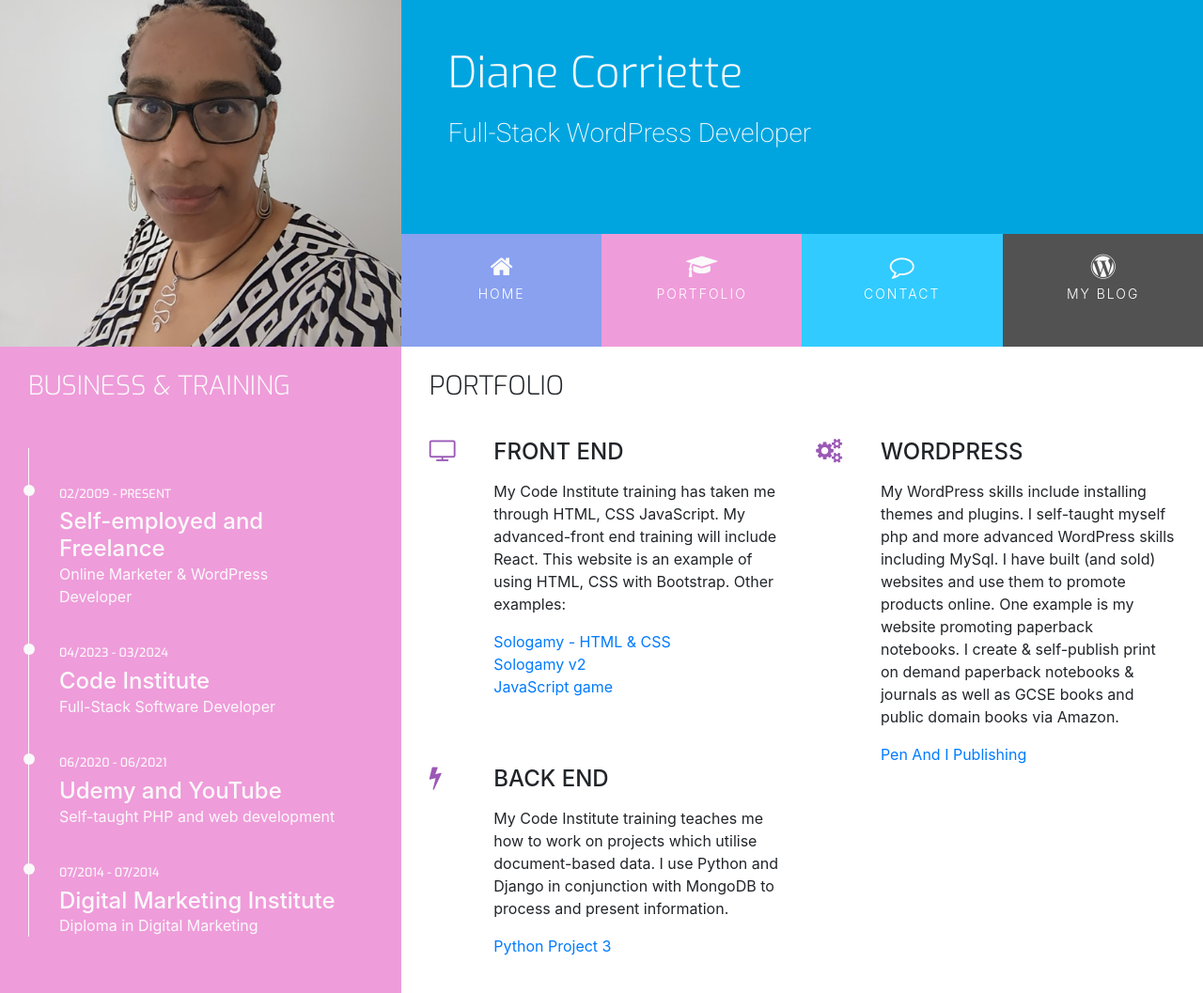
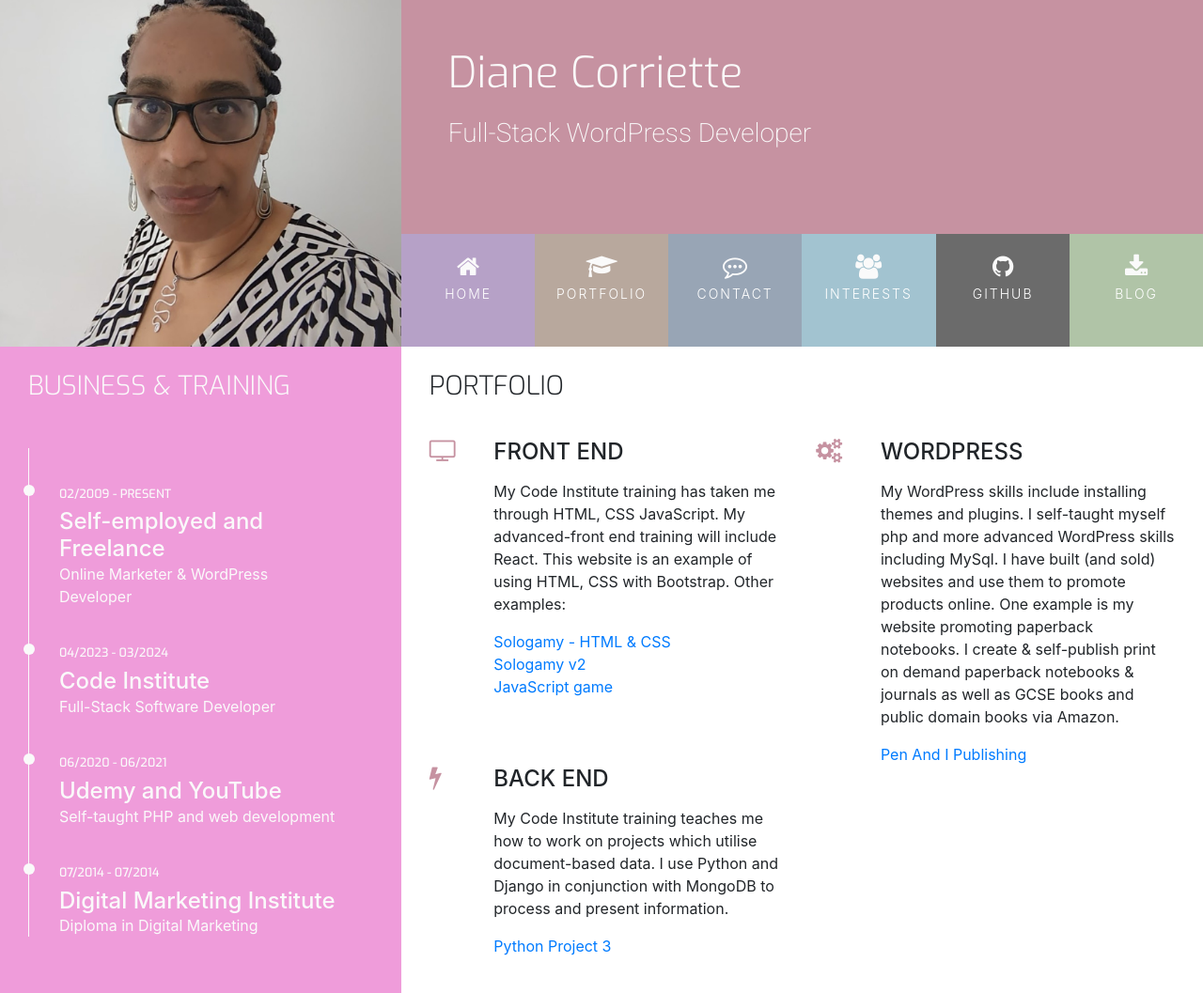
Before and after one commit to todiane/ucd-resume, a plain HTML site: page resume.html in a window 1280 px wide. Shown: the top 1057 px of the page at 94% size. Drawn offline with nearby package versions, Linux system fonts and the light colour scheme.

Commit message:
Update nav bar on all pages with new colors and additional pages

```diff
--- a/assets/css/style.css
+++ b/assets/css/style.css
@@ -3,7 +3,7 @@
 /*--------------------------------------------Colors*/
 
 .bg-color-name-title {
-    background-color: #00a5e0;
+    background-color: #c692a1;
 }
 
 .bg-color-three-reasons {
@@ -23,19 +23,27 @@
 }
 
 .ui-menu-color-home {
-    background-color: #89a1ef;
+    background-color: #b6a1c7;
 }
 
 .ui-menu-color-resume {
-    background-color: #ef9cda;
+    background-color: #b8a89d;
 }
 
 .ui-menu-color-contact {
-    background-color: #32cbff;
+    background-color: #98a5b5;
+}
+
+.ui-menu-color-github {
+    background-color: #6b6b6b;
+}
+
+.ui-menu-color-interests {
+    background-color: #a2c3d0;
 }
 
 .ui-menu-color-download {
-    background-color: #525252;
+    background-color: #b0c4a7;
 }
 
 /* ----------------------------------------Special paddings/margins/text */
@@ -194,7 +202,7 @@ footer {
 }
 
 .cv-pdf i:hover {
-    color: #9b59b6;
+    color: ##c692a1;
 }
 
 .social-links {
@@ -218,7 +226,7 @@ footer {
 }
 
 .social-links li a i:hover {
-    background: #9b59b6;
+    background: #c692a1;
 }
 
 #footer-details {
@@ -229,7 +237,7 @@ footer {
 
 .three-reasons-icon {
     font-size: 26px;
-    color: #9b59b6;
+    color: #c692a1;
 }
 
 .three-reasons-heading {
--- a/resume.html
+++ b/resume.html
@@ -36,41 +36,30 @@
           </div>
           <div class="row no-gutters">
 <div class="col">
-              <ul id="nav" class="list-inline menucontainer">
-                <li
-                  class="col-6 col-sm-3 list-inline-item ui-menu-color-home menuitem"
-                >
-                  <a href="index.html" class="hvr-sweep-to-bottom"
-                    ><i class="fa fa-home" aria-hidden="true"></i
-                    ><span>Home</span></a
-                  >
+    <ul id="nav" class="list-inline menucontainer row">
+        <li class="col-xs-6 col-sm-2 ui-menu-color-home menuitem">
+            <a href="index.html" class="hvr-sweep-to-bottom"><i class="fa fa-home"
+                    aria-hidden="true"></i><span>Home</span></a>
         </li>
-                <li
-                  class="col-6 col-sm-3 list-inline-item ui-menu-color-resume menuitem"
-                >
-                  <a href="resume.html" class="hvr-sweep-to-bottom"
-                    ><i class="fa fa-graduation-cap" aria-hidden="true"></i
-                    ><span>Portfolio</span></a
-                  >
+        <li class="col-xs-6 col-sm-2 ui-menu-color-resume menuitem">
+            <a href="resume.html" class="hvr-sweep-to-bottom"><i class="fa fa-graduation-cap"
+                    aria-hidden="true"></i><span>Portfolio</span></a>
         </li>
-                <li
-                  class="col-6 col-sm-3 list-inline-item ui-menu-color-contact menuitem"
-                >
-                  <a href="contact.html" class="hvr-sweep-to-bottom"
-                    ><i class="fa fa-comment-o" aria-hidden="true"></i
-                    ><span>Contact</span></a
-                  >
+        <li class="col-xs-6 col-sm-2 ui-menu-color-contact menuitem">
+            <a href="contact.html" class="hvr-sweep-to-bottom"><i class=" fa fa-commenting-o"
+                    aria-hidden="true"></i><span>Contact</span></a>
         </li>
-                <li
-                  class="col-6 col-sm-3 list-inline-item ui-menu-color-download menuitem"
-                >
-                  <a
-                    href="https://todianedev.wordpress.com"
-                    target="blank"
-                    class="hvr-sweep-to-bottom"
-                    ><i class="fa fa-wordpress" aria-hidden="true"></i
-                    ><span>My Blog</span></a
-                  >
+        <li class="col-xs-6 col-sm-2 ui-menu-color-interests menuitem">
+            <a href="interests.html" class="hvr-sweep-to-bottom"><i class="fa fa-users"
+                    aria-hidden="true"></i><span>Interests</span></a>
+        </li>
+        <li class="col-xs-6 col-sm-2 ui-menu-color-github menuitem">
+            <a href="github.html" class="hvr-sweep-to-bottom"><i class="fa fa-github"
+                    aria-hidden="true"></i><span>GitHub</span></a>
+        </li>
+        <li class="col-xs-6 col-sm-2 ui-menu-color-download menuitem">
+            <a href="https://todianedev.wordpress.com" target="_blank" class="hvr-sweep-to-bottom"><i
+                    class="fa fa-download" aria-hidden="true"></i><span>Blog</span></a>
         </li>
     </ul>
 </div>
```
Also changed, not shown: contact.html (+17 -8 lines), github.html (+71 -44 lines), index.html (+22 -33 lines), interests.html (added). Lines whose indentation alone changed are shown as unchanged.
